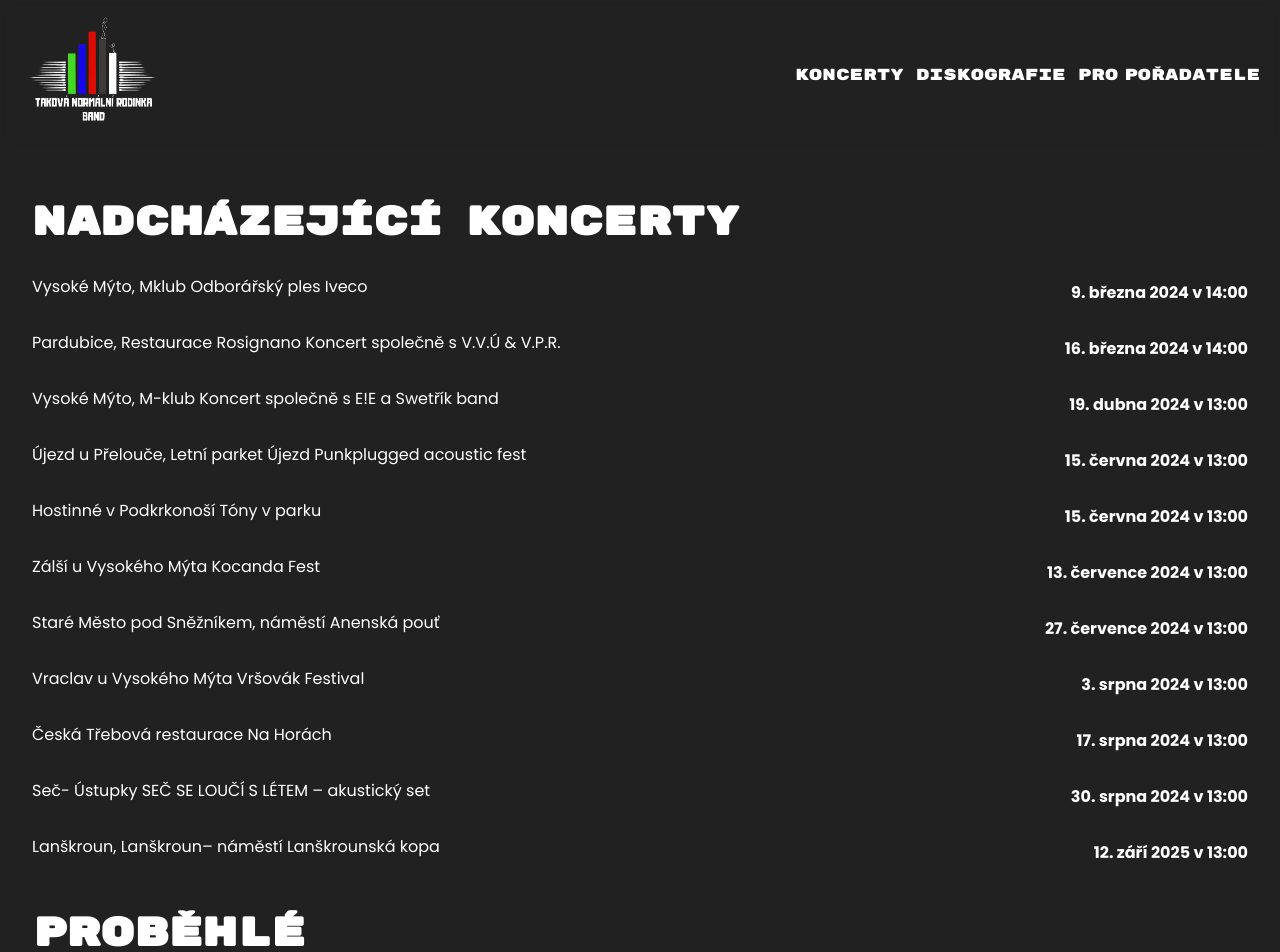
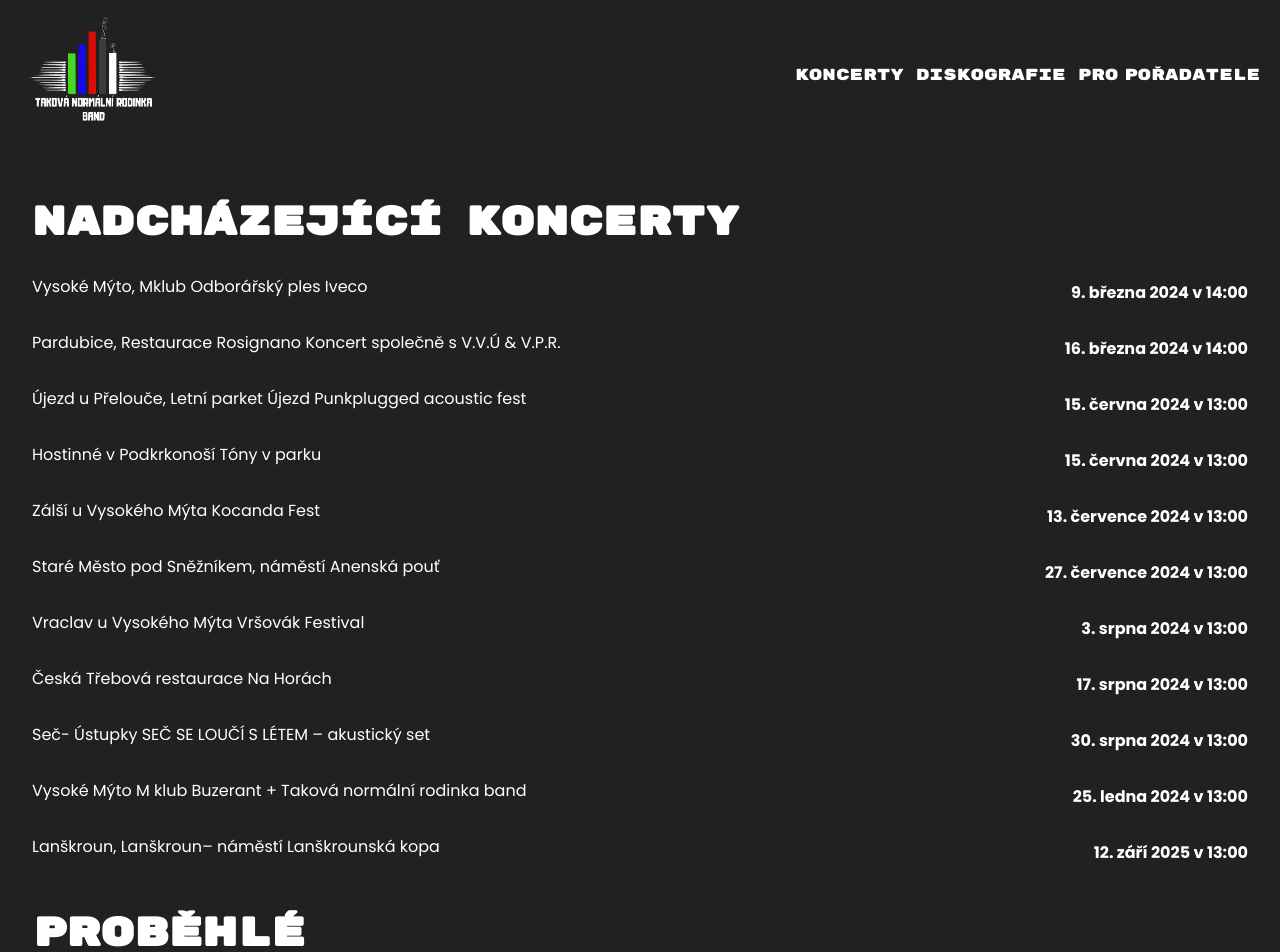
Before and after one commit to Nixk25/Eda, a Next.js app: page /concerts in a window 1280 px wide. Shown: the top 952 px of the page. Built offline with nearby package versions, Linux system fonts and the light colour scheme.

Commit message:
uprava concerts.js

```diff
--- a/data/concerts.js
+++ b/data/concerts.js
@@ -1,7 +1,6 @@
 const concerts = [
   { date: '2024-03-09T14:00:00+00:00', name: 'Vysoké Mýto, Mklub Odborářský ples Iveco' },
   { date: '2024-03-16T14:00:00+00:00', name: 'Pardubice, Restaurace Rosignano Koncert společně s V.V.Ú & V.P.R.' },
-  { date: '2024-04-19T14:00:00+01:00', name: 'Vysoké Mýto, M-klub Koncert společně s E!E a Swetřík band' },
   { date: '2024-06-15T14:00:00+01:00', name: 'Újezd u Přelouče, Letní parket Újezd Punkplugged acoustic fest' },
   { date: '2024-06-15T14:00:00+01:00', name: 'Hostinné v Podkrkonoší Tóny v parku' },
   { date: '2024-07-13T14:00:00+01:00', name: 'Zálší u Vysokého Mýta Kocanda Fest' },
@@ -9,6 +8,7 @@ const concerts = [
   { date: '2024-08-03T14:00:00+01:00', name: 'Vraclav u Vysokého Mýta Vršovák Festival' },
   { date: '2024-08-17T14:00:00+01:00', name: 'Česká Třebová restaurace Na Horách' },
   { date: '2024-08-30T14:00:00+01:00', name: 'Seč- Ústupky SEČ SE LOUČÍ S LÉTEM – akustický set' },
+  { date: '2024-01-25T14:00:00+01:00', name: 'Vysoké Mýto M klub Buzerant + Taková normální rodinka band ' },
   { date: '2025-09-12T14:00:00+01:00', name: 'Lanškroun, Lanškroun– náměstí Lanškrounská kopa' },
 ];
 
```
